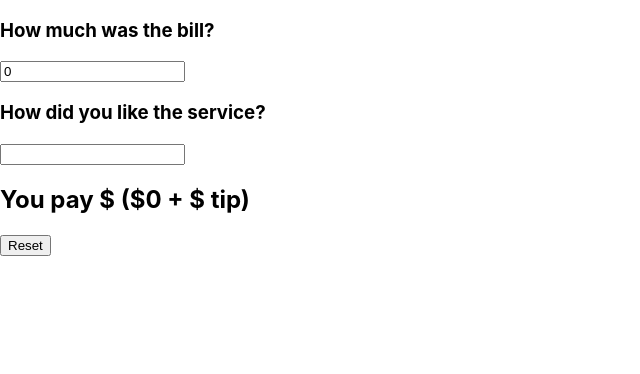
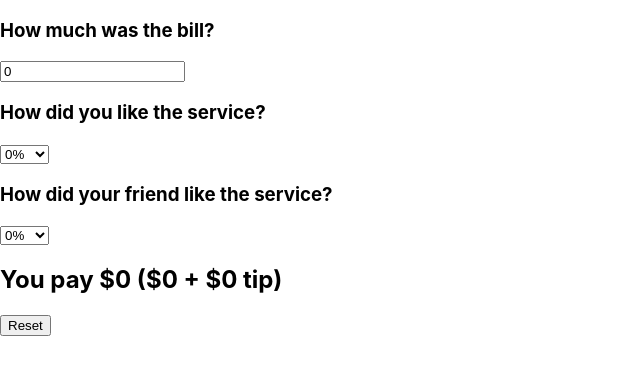
Before and after one commit to carlhicban/tip-calculator-react, a React (Create React App) app: page / in a window 1280 px wide. Shown: the top 374 px of the page, without its empty margins (0-640 px from the left). Built offline with nearby package versions, Linux system fonts and the light colour scheme.

Commit message:
Add service for percent

```diff
--- a/src/App.js
+++ b/src/App.js
@@ -2,15 +2,29 @@ import { useState } from "react";
 
 function App() {
   const [bill, setBill] = useState(0);
+  const [service, setService] = useState(0);
+  const [serviceFriend, setServiceFriend] = useState(0);
 
   function handleBill(value) {
     setBill(() => value);
   }
+
+  function handleService(value) {
+    console.log(value);
+    setService(() => bill / value);
+  }
+
+  function handleServiceFriend(value) {
+    console.log(value);
+    setServiceFriend(() => bill / value);
+  }
+
   return (
     <>
       <Bill bill={bill} handleBill={handleBill} />
-      <Service />
-      <TotalBill bill={bill} />
+      <Service handleService={handleService} />
+      <ServiceForFried handleServiceFriend={handleServiceFriend} />
+      <TotalBill serviceFriend={serviceFriend} service={service} bill={bill} />
       <ResetBill />
     </>
   );
@@ -29,17 +43,39 @@ function Bill({ bill, handleBill }) {
   );
 }
 
-function Service() {
+function Service({ handleService }) {
   return (
     <>
       <h3>How did you like the service?</h3>
-      <input type="number" />
+      <select onChange={(e) => handleService(Number(e.target.value))}>
+        <option value={0}>0%</option>
+        <option value={10}>10%</option>
+        <option value={20}>20%</option>
+      </select>
     </>
   );
 }
 
-function TotalBill({ bill }) {
-  return <h2>You pay $ (${bill} + $ tip)</h2>;
+function ServiceForFried({ handleServiceFriend }) {
+  return (
+    <>
+      <h3>How did your friend like the service?</h3>
+      <select onChange={(e) => handleServiceFriend(Number(e.target.value))}>
+        <option value={0}>0%</option>
+        <option value={10}>10%</option>
+        <option value={20}>20%</option>
+      </select>
+    </>
+  );
+}
+
+function TotalBill({ service, bill, serviceFriend }) {
+  return (
+    <h2>
+      You pay ${Number(bill) + Number(service + serviceFriend / 2)} (${bill} + $
+      {service + serviceFriend / 2} tip)
+    </h2>
+  );
 }
 
 function ResetBill() {
```
